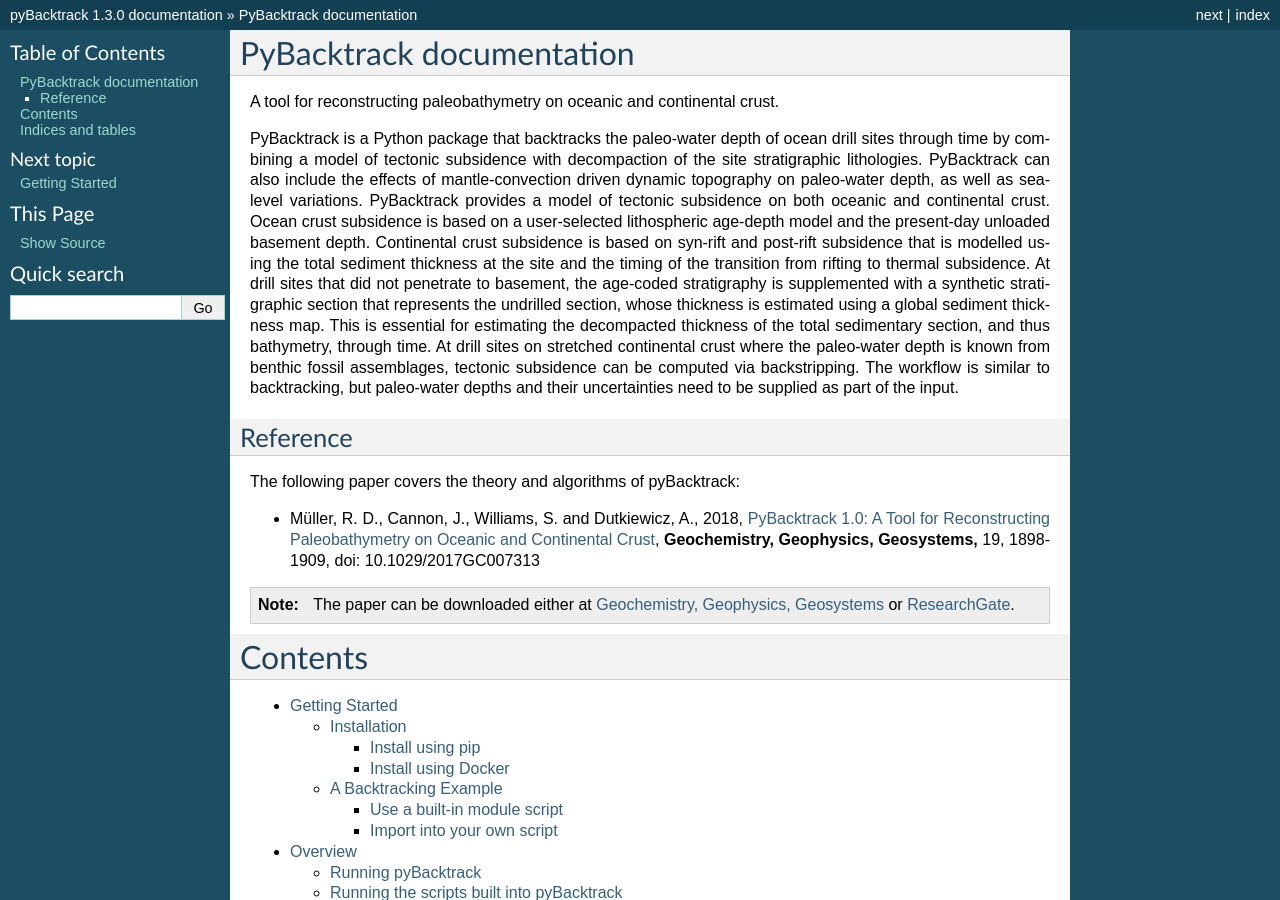
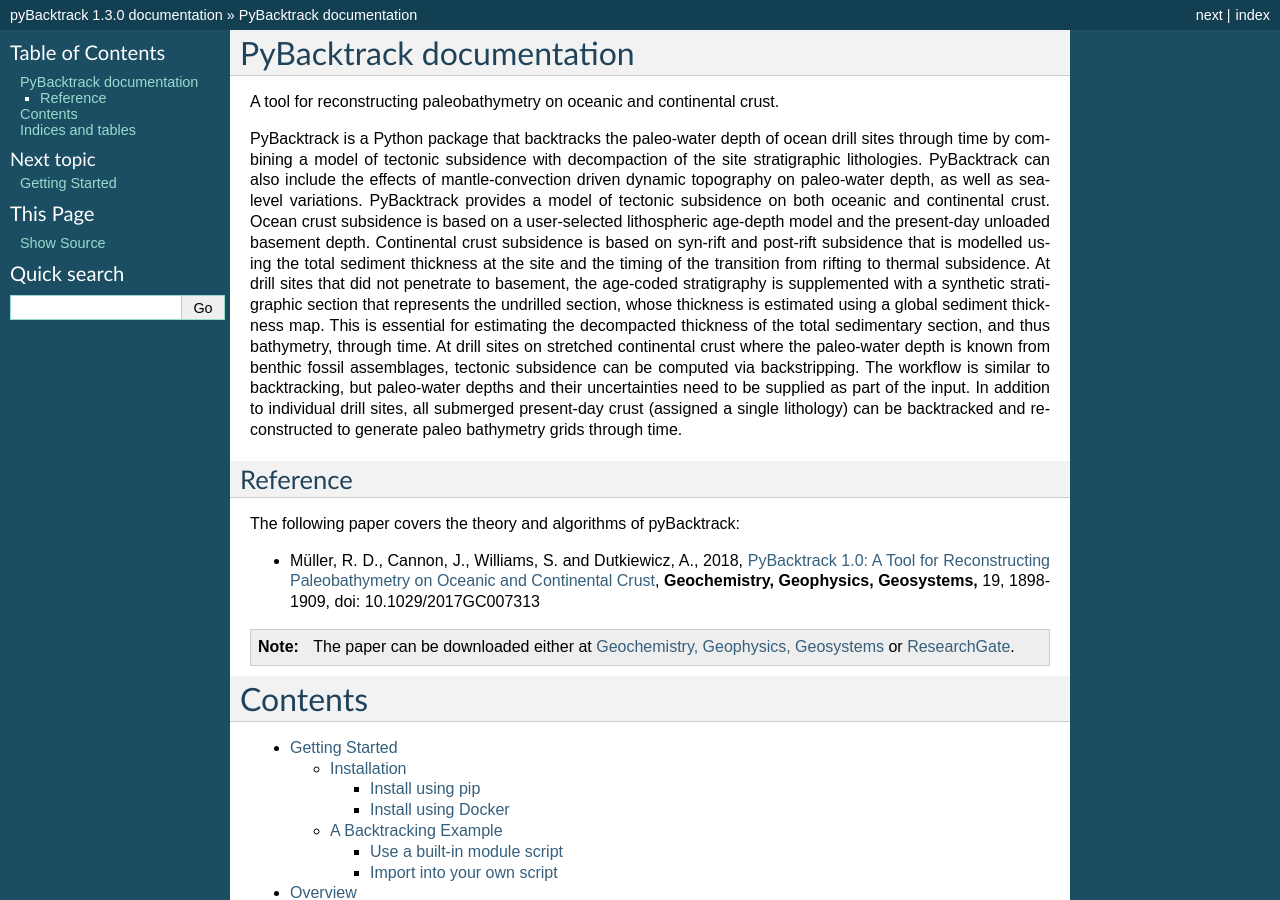
Before and after one commit to EarthByte/pyBacktrack, a Sphinx documentation site: the page built from docs/index.rst, in a window 1280 px wide and 900 px high. Built offline with Sphinx 7.4.7, drawn with Linux system fonts in a browser that asks for light colours.

Commit message:
Forgot to update docs index when README updated in 7fe507e.

```diff
--- a/docs/index.rst
+++ b/docs/index.rst
@@ -23,6 +23,8 @@ of the total sedimentary section, and thus bathymetry, through time.
 At drill sites on stretched continental crust where the paleo-water depth is known from benthic fossil assemblages,
 tectonic subsidence can be computed via backstripping. The workflow is similar to backtracking, but paleo-water depths and
 their uncertainties need to be supplied as part of the input.
+In addition to individual drill sites, all submerged present-day crust (assigned a single lithology) can be backtracked and reconstructed to
+generate paleo bathymetry grids through time.
 
 Reference
 ---------
```
